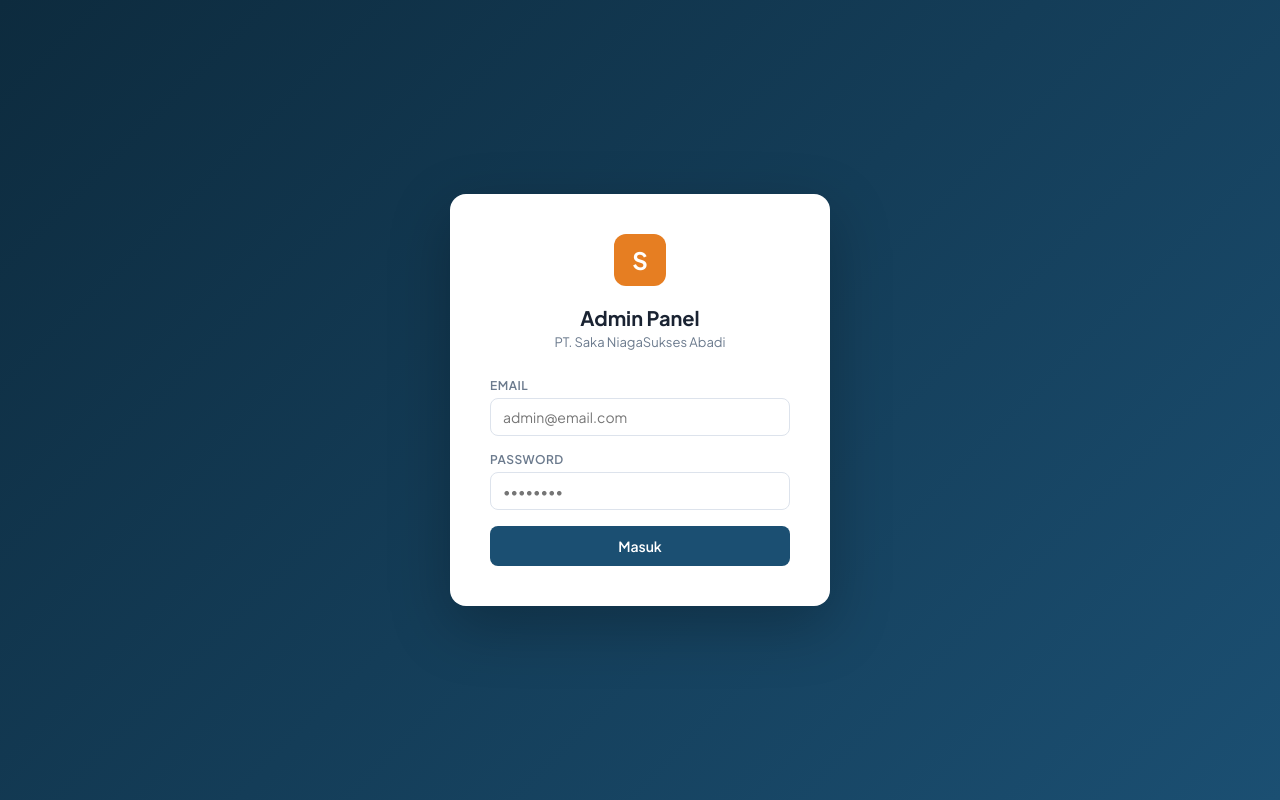
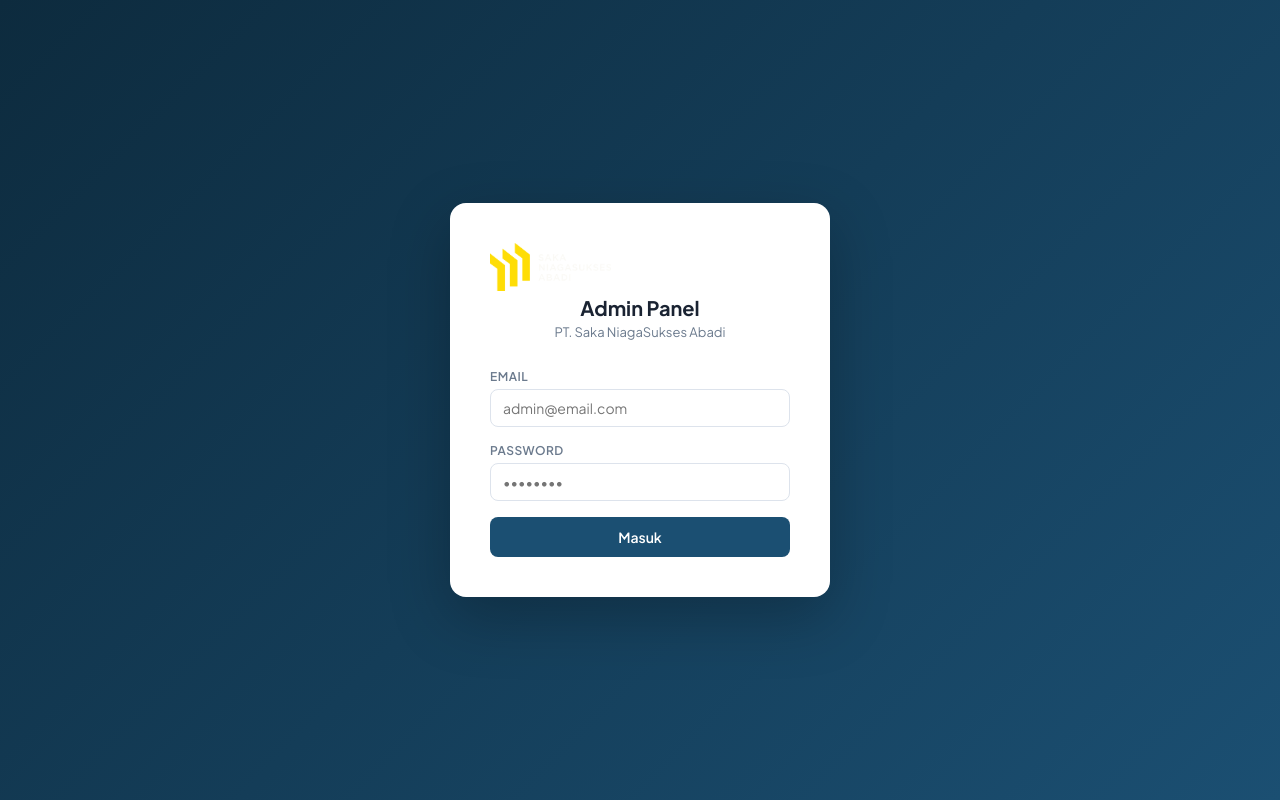
Before and after one commit to andreaspandu-beep/sna-ecatalog, a plain HTML site: page admin.html in a window 1280 px wide. Drawn offline with nearby package versions, Linux system fonts and the light colour scheme.

Commit message:
Update admin.html

```diff
--- a/admin.html
+++ b/admin.html
@@ -126,7 +126,10 @@
 <!-- ===== LOGIN ===== -->
 <div id="loginScreen">
   <div class="login-card">
-    <div class="login-logo">S</div>
+    <div class="logo-area">
+      <img src="https://raw.githubusercontent.com/andreaspandu-beep/sna-ecatalog/main/LOGO SNA_PUTIH.png"
+       alt="Logo"
+       style="height:48px; width:auto;"></div>
     <h2>Admin Panel</h2>
     <p>PT. Saka NiagaSukses Abadi</p>
     <div class="form-group">
```
